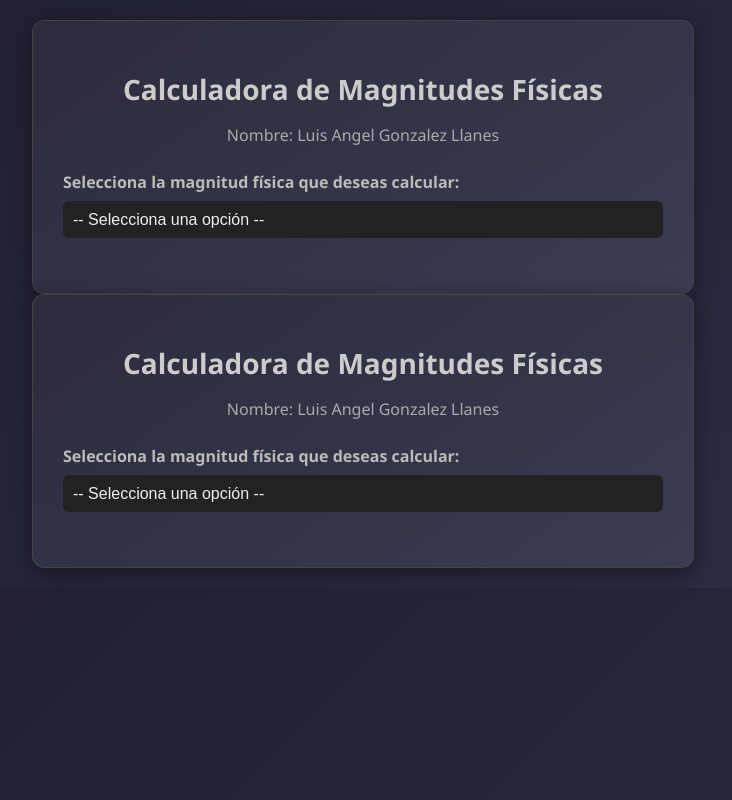
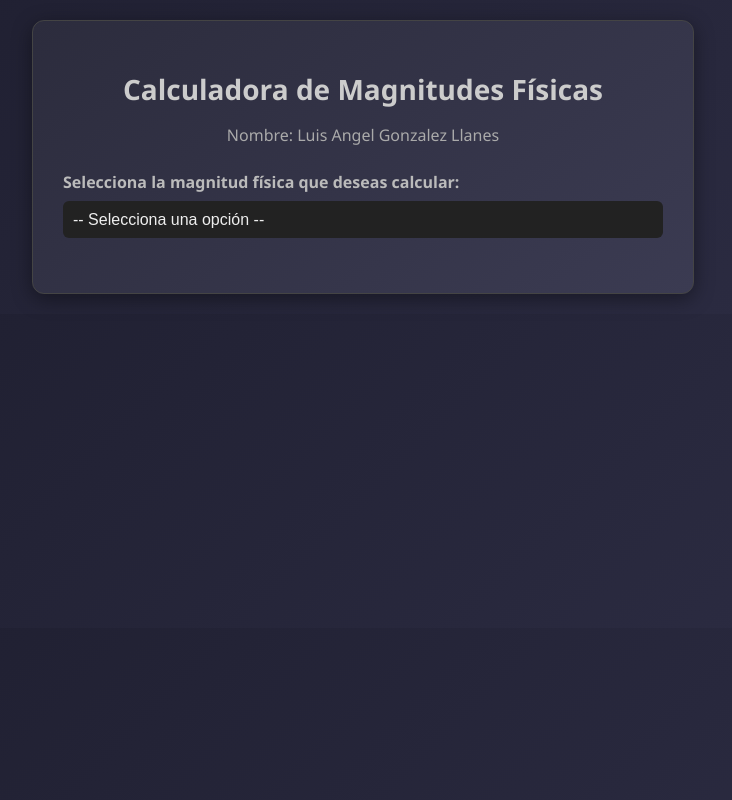
Before and after one commit to LuisGLlanes/calculadora-fisica-luis-gonzalez-llanes, a plain HTML site: page index.html in a window 1280 px wide. Shown: the whole page, without its empty margins (277-1009 px from the left). Drawn offline with Linux system fonts and the light colour scheme.

Commit message:
Update index.html

```diff
--- a/index.html
+++ b/index.html
@@ -1,20 +1,9 @@
 <!DOCTYPE html>
-<html lang="en" >
+<html lang="en">
 <head>
   <meta charset="UTF-8">
-  <title>Untitled</title>
+  <title>Calculadora Física Platinada</title>
   <link rel="stylesheet" href="./style.css">
-
-</head>
-<body>
-<!-- partial:index.partial.html -->
-<!DOCTYPE html>
-<html lang="es">
-<head>
-  <meta charset="UTF-8" />
-  <meta name="viewport" content="width=device-width, initial-scale=1.0"/>
-  <title>Calculadora Física Platinada</title>
-  <link rel="stylesheet" href="style.css" />
 </head>
 <body>
   <div class="container">
@@ -43,48 +32,6 @@
     <div id="formularioContainer"></div>
   </div>
 
-  <script src="script.js"></script>
-</body>
-</html><!DOCTYPE html>
-<html lang="es">
-<head>
-  <meta charset="UTF-8" />
-  <meta name="viewport" content="width=device-width, initial-scale=1.0"/>
-  <title>Calculadora Física Platinada</title>
-  <link rel="stylesheet" href="style.css" />
-</head>
-<body>
-  <div class="container">
-    <header>
-      <h1>Calculadora de Magnitudes Físicas</h1>
-      <p>Nombre: Luis Angel Gonzalez Llanes</p>
-    </header>
-
-    <div class="dropdown">
-      <label for="seccionSelector">Selecciona la magnitud física que deseas calcular:</label>
-      <select id="seccionSelector">
-        <option value="">-- Selecciona una opción --</option>
-        <option value="velocidad">1. Velocidad (v = d / t)</option>
-        <option value="aceleracion">2. Aceleración (a = dv / dt)</option>
-        <option value="fuerza">3. Fuerza (F = m · a)</option>
-        <option value="trabajo">4. Trabajo (W = F · d · cos(t))</option>
-        <option value="energiaCinetica">5. Energía Cinética (K = ½ · m · v^2)</option>
-        <option value="energiaPotencial">6. Energía Potencial Gravitatoria (U = m · g · h)</option>
-        <option value="densidad">7. Densidad (ρ = m / V)</option>
-        <option value="presion">8. Presión (P = F / A)</option>
-        <option value="carga">9. Carga Eléctrica (q = I · t)</option>
-        <option value="ohm">10. Ley de Ohm (V = I · R)</option>
-      </select>
-    </div>
-
-    <div id="formularioContainer"></div>
-  </div>
-
-  <script src="script.js"></script>
+  <script src="./script.js"></script>
 </body>
 </html>
-<!-- partial -->
-  <script  src="./script.js"></script>
-
-</body>
-</html>
```
